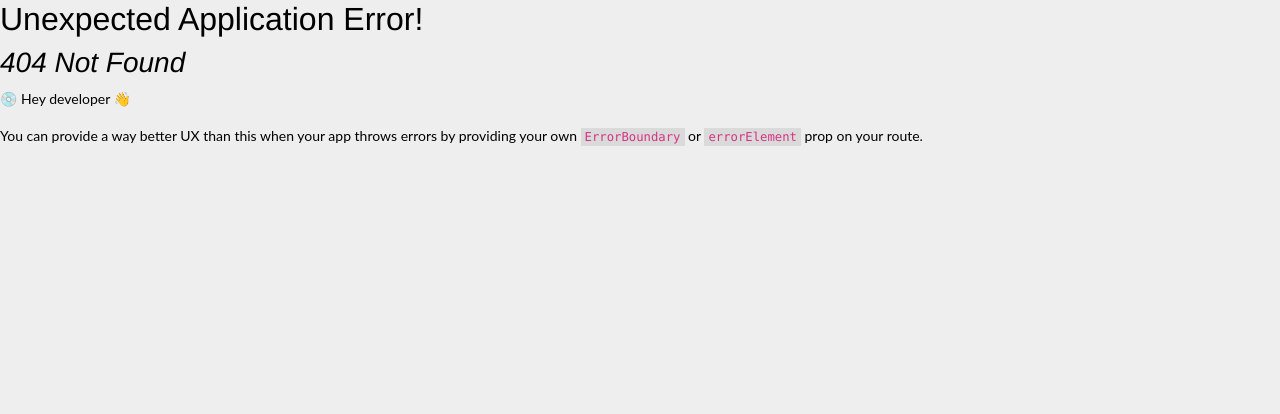
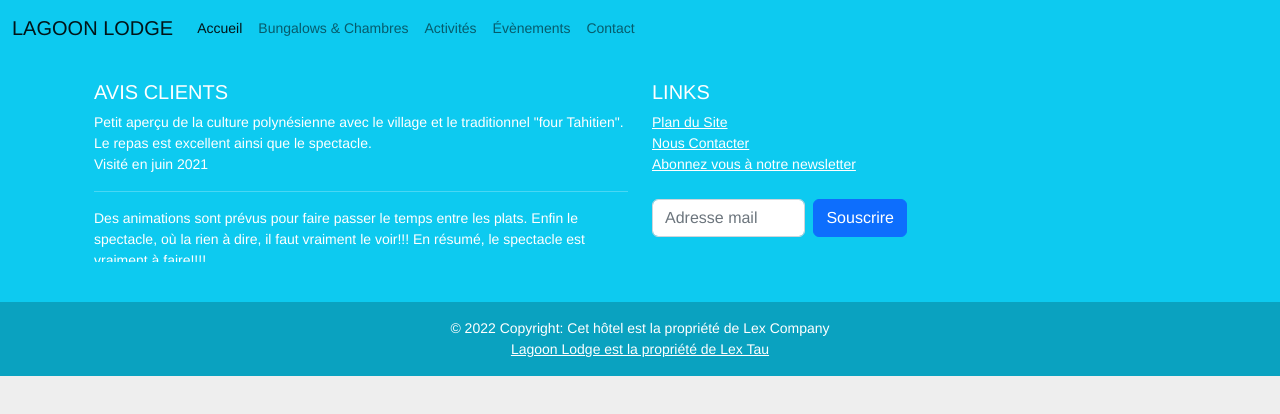
Before and after one commit to LEX-ONE7/Pension-Lagoon-2, a React (Create React App) app: page /contacts in a window 1280 px wide. Before the commit this address had no page. Shown: the top 414 px of the page. Built offline with nearby package versions, Linux system fonts and the light colour scheme.

Commit message:
4 files modified, 1 added, 1 deleted

```diff
--- a/components/Footer.tsx
+++ b/components/Footer.tsx
@@ -53,7 +53,7 @@ const Footer = () => {
 
               <li>
                 <a href="#!" className="text-white">
-                  Abonnez vous a notre newsletter
+                  Abonnez vous à notre newsletter
                 </a>
                 <div className="d-flex flex-column flex-sm-row w-100 gap-2 mt-4">
                   <label for="newsletter1" className="visually-hidden">
--- a/components/rooms/BoxBungalow.tsx
+++ b/components/rooms/BoxBungalow.tsx
@@ -11,8 +11,8 @@ const BoxBungalow = () => (
     <div className="container py-4">
       <div className="p-5 mb-4 text-bg-info rounded-5">
         <div className="container-fluid py-5">
-          <h2 className="display-6 fw-bold">Bungalows</h2>
-          <p className="col-md-12 fs-4">
+          <h2 className="display-6 fw-bold ">Bungalows</h2>
+          <p className="col-md-12 fs-4 text-white">
             Les Bungalows Pilotis bénéficient d’une grande terrasse solarium
             privée et d’un accès direct au lagon.
           </p>
--- a/index.tsx
+++ b/index.tsx
@@ -5,9 +5,9 @@ import { createBrowserRouter, RouterProvider } from 'react-router-dom';
 
 import App from './App';
 import Activites from './pages/Activites';
-import AvisClients from './pages/AvisClients';
 import Bungalows from './pages/Bungalows';
 import Evenements from './pages/Evenements';
+import Contacts from './pages/Contacts';
 
 const rootElement = document.getElementById('root');
 const root = createRoot(rootElement);
@@ -16,7 +16,7 @@ const router = createBrowserRouter([
   { path: '/bungalows', element: <Bungalows /> },
   { path: '/activites', element: <Activites /> },
   { path: '/evenements', element: <Evenements /> },
-  { path: '/avisClients', element: <AvisClients /> },
+  { path: '/contacts', element: <Contacts /> },
 ]);
 root.render(
   <StrictMode>
--- a/pages/Accueil.tsx
+++ b/pages/Accueil.tsx
@@ -121,6 +121,7 @@ const Accueil = () => {
           <h2 className="featurette-heading fw-normal lh-1 text-info">
             EVENEMENTS. <hr className="text-info" />
             Vivez une expérience inoubliable !
+
           </h2>
           <p className="lead ">
             Avec des vues éblouissantes,un excellent soutien de notre équipe d'événements et un
--- a/pages/AvisClients.tsx
+++ b/pages/Contacts.tsx
@@ -2,7 +2,7 @@ import * as React from 'react';
 import Footer from '../components/Footer';
 import Navbar from '../components/Navbar';
 
-const AvisClients = () => {
+const Contacts = () => {
   return (
     <div>
       <Navbar />
@@ -11,4 +11,4 @@ const AvisClients = () => {
     </div>
   );
 };
-export default AvisClients;
+export default Contacts;
```
